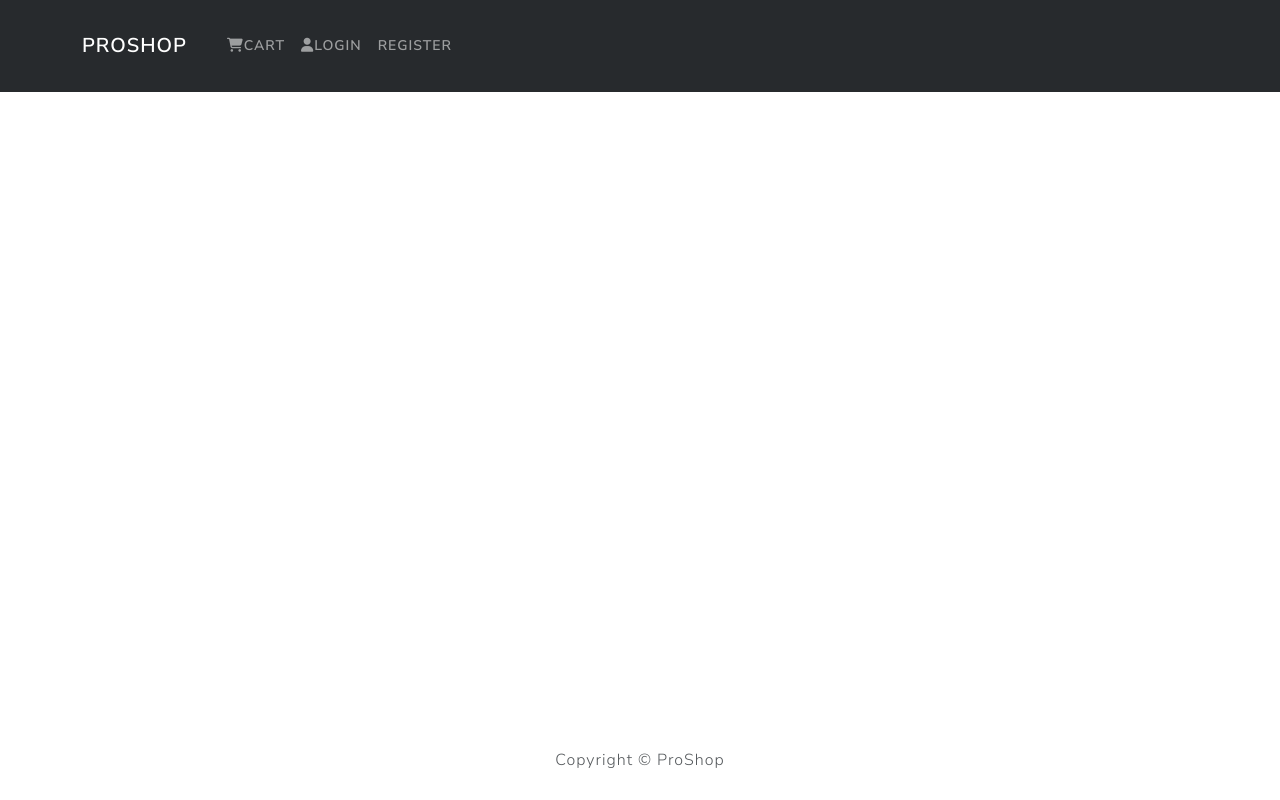
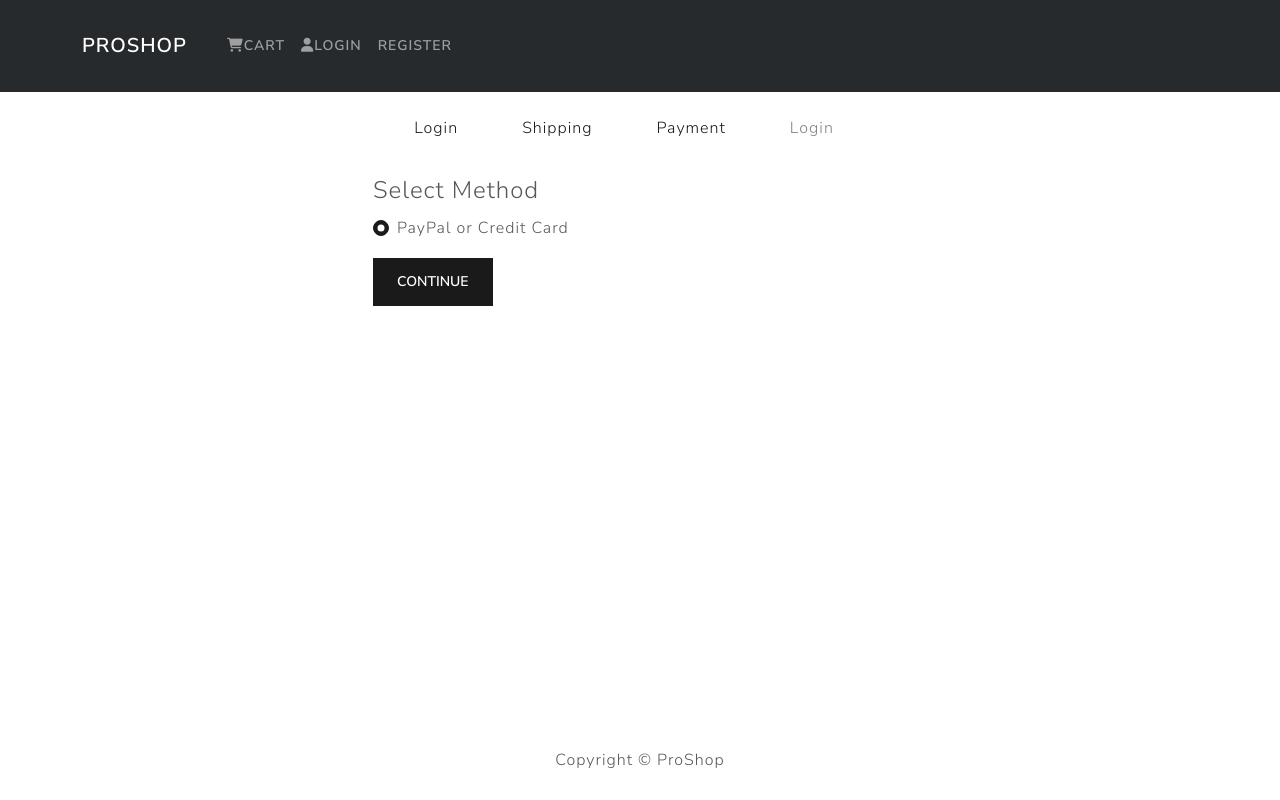
Before and after one commit to AlexShonia/e-commerce, a React (Vite) app in the folder frontend/: page /payment in a window 1280 px wide. Built offline with nearby package versions, Linux system fonts and the light colour scheme.

Commit message:
add paymentscreen

```diff
--- a/frontend/src/App.jsx
+++ b/frontend/src/App.jsx
@@ -9,6 +9,7 @@
 import RegisterScreen from "./screens/RegisterScreen";
 import ProfileScreen from "./screens/ProfileScreen";
 import ShippingScreen from "./screens/ShippingScreen";
+import PaymentScreen from "./screens/PaymentScreen";
 
 function App() {
 	return (
@@ -18,12 +19,16 @@
 				<Container>
 					<Routes>
 						<Route path="/" element={<HomeScreen />} />
-            <Route path="/product/:id" element={<ProductScreen />} />
+						<Route
+							path="/product/:id"
+							element={<ProductScreen />}
+						/>
 						<Route path="/cart/:id?" element={<CartScreen />} />
 						<Route path="/login" element={<LoginScreen />} />
 						<Route path="/register" element={<RegisterScreen />} />
 						<Route path="/profile" element={<ProfileScreen />} />
 						<Route path="/shipping" element={<ShippingScreen />} />
+						<Route path="/payment" element={<PaymentScreen />} />
 					</Routes>
 				</Container>
 			</main>
--- a/frontend/src/components/CheckoutSteps.jsx
+++ b/frontend/src/components/CheckoutSteps.jsx
@@ -4,7 +4,7 @@
 
 function CheckoutSteps({ step1, step2, step3, step4 }) {
 	return (
-		<Nav>
+		<Nav className='justify-content-center mb-4'>
 			<Nav.Item>
 				{step1 ? (
 					<LinkContainer to="/login">
--- a/frontend/src/features/cartSlice.js
+++ b/frontend/src/features/cartSlice.js
@@ -5,13 +5,18 @@
   ? JSON.parse(localStorage.getItem("cartItems"))
   : [];
 
-const ShippingAddressFromStorage = localStorage.getItem("shippingAddress")
+const shippingAddressFromStorage = localStorage.getItem("shippingAddress")
   ? JSON.parse(localStorage.getItem("shippingAddress"))
   : {};
 
+const paymentMethodFromStorage = localStorage.getItem("PaymentMethod")
+  ? JSON.parse(localStorage.getItem("PaymentMethod"))
+  : null;
+
 const initialState = {
   cartItems: cartItemsFromLocalStorage,
-  shippingAddress: ShippingAddressFromStorage,
+  shippingAddress: shippingAddressFromStorage,
+  paymentMethod: paymentMethodFromStorage,
 };
 
 export const cartSlice = createSlice({
@@ -51,9 +56,17 @@
         JSON.stringify(state.shippingAddress)
       );
     },
+    savePaymentMethod: (state, action) => {
+      state.paymentMethod = action.payload;
+      localStorage.setItem(
+        "paymentMethod",
+        JSON.stringify(state.paymentMethod)
+      );
+    },
   },
 });
 
-export const { cartAddItem, cartRemoveItem, setShippingAddress } = cartSlice.actions;
+export const { cartAddItem, cartRemoveItem, setShippingAddress, savePaymentMethod } =
+  cartSlice.actions;
 
 export default cartSlice.reducer;
--- /dev/null
+++ b/frontend/src/screens/PaymentScreen.jsx
@@ -0,0 +1,52 @@
+import React, { useEffect, useState } from "react";
+import { useMutation } from "react-query";
+import { Button, Form, Col } from "react-bootstrap";
+import { useDispatch, useSelector } from "react-redux";
+import { savePaymentMethod } from "../features/cartSlice";
+import { axiosClient } from "../axiosConfig";
+import FormContainer from "../components/FormContainer";
+import CheckoutSteps from "../components/CheckoutSteps";
+import { useSearchParams, Link, useNavigate } from "react-router-dom";
+
+function PaymentScreen() {
+	const shippingAddress = useSelector((state) => state.cart.shippingAddress);
+	const navigate = useNavigate();
+	const dispatch = useDispatch();
+
+	const [paymentMethod, setPaymentMethod] = useState("PayPal");
+
+	if (!shippingAddress.address) {
+		navigate("/shipping");
+	}
+
+	function submitHandler(e) {
+		e.preventDefault;
+		dispatch(savePaymentMethod(paymentMethod));
+		navigate("/placeorder");
+	}
+	return (
+		<FormContainer>
+			<CheckoutSteps step1 step2 step3 />
+			<Form onSubmit={submitHandler}>
+				<Form.Group>
+					<Form.Label as="legend">Select Method</Form.Label>
+					<Col>
+						<Form.Check
+							checked
+							type="radio"
+							label="PayPal or Credit Card"
+							id="paypal"
+							name="paymentMethod"
+							onChange={(e) => setPaymentMethod(e.target.value)}
+						></Form.Check>
+					</Col>
+				</Form.Group>
+				<Button type="submit" className="my-3">
+					Continue
+				</Button>
+			</Form>
+		</FormContainer>
+	);
+}
+
+export default PaymentScreen;
```
Lines whose indentation alone changed are shown as unchanged.
